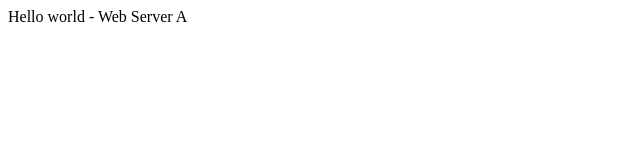
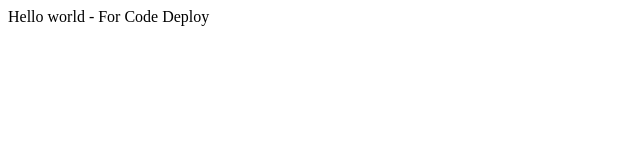
Before and after one commit to iqbalk/CodeDeploy, a plain HTML site: page index.html in a window 1280 px wide. Shown: the full height of the page, 0-640 px from the left. Drawn offline with Linux system fonts and the light colour scheme.

Commit message:
Update index.html

```diff
--- a/index.html
+++ b/index.html
@@ -1,6 +1,6 @@
 <html>
 <header><title>This is title</title></header>
 <body>
-Hello world - Web Server A
+Hello world - For Code Deploy
 </body>
 </html>
```
